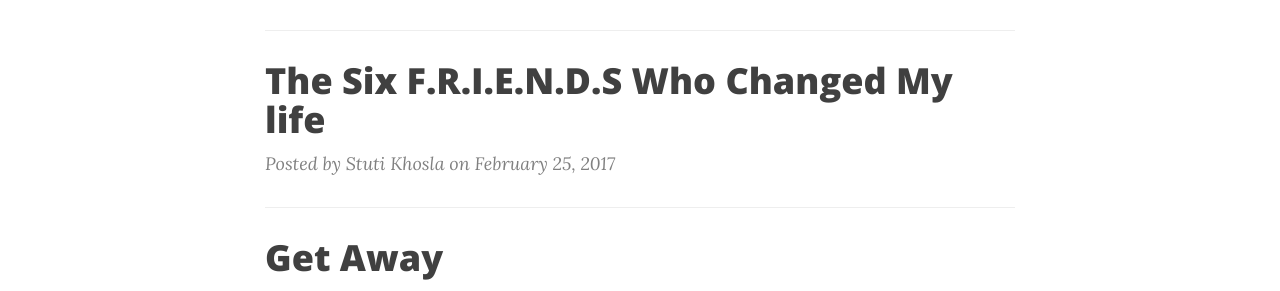
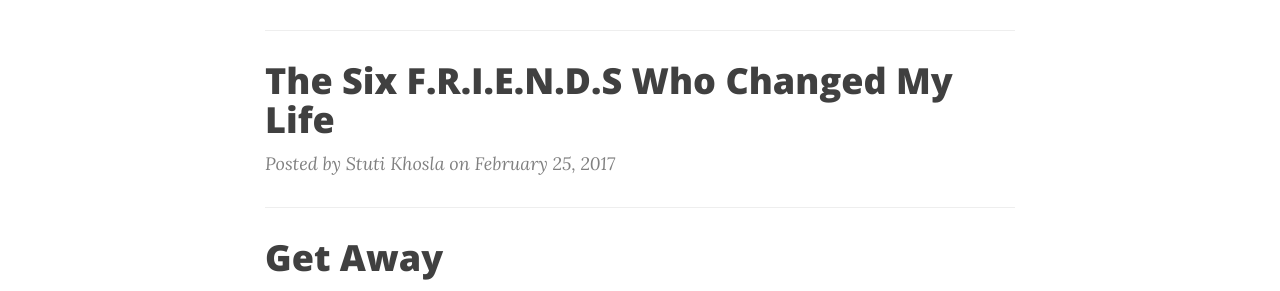
Before and after one commit to stuti1995/dory-blog, a Jekyll site: the page built from index.html, in a window 1280 px wide. Shown: the part 1057-1348 px from the top of the page. Built offline with Jekyll 4.4.1, drawn with Linux system fonts in a browser that asks for light colours; nearby versions of some CDN libraries; the list of posts is cut into pages by our own code; comment, search, counter and statistics services are not loaded.

```diff
--- a/_posts/2017-02-25-friends.markdown
+++ b/_posts/2017-02-25-friends.markdown
@@ -1,6 +1,6 @@
 ---
 layout:     post
-title:      "The Six F.R.I.E.N.D.S Who Changed My life"
+title:      "The Six F.R.I.E.N.D.S Who Changed My Life"
 header-img: "http://www.comedycentral.co.uk/sites/default/files/styles/image-w-1200-h-600-scale-crop/public/mtv_uk/arc/2014/05/27/f8bf5a4f-0745-45e6-b57a-3cc95f1bd3cf.jpg?itok=neQ-BYZn"
 ---
 
```
